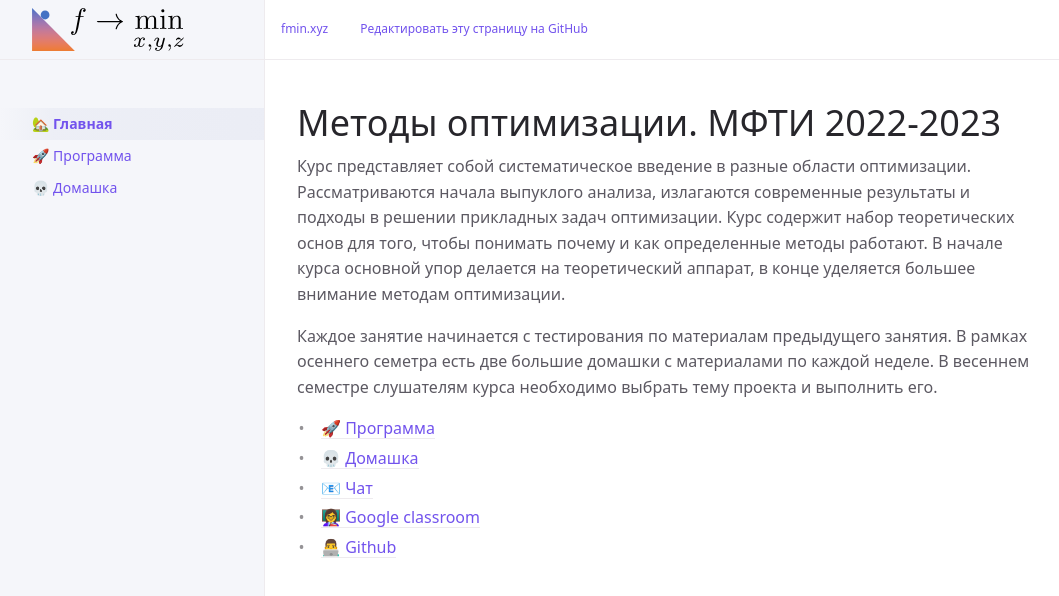
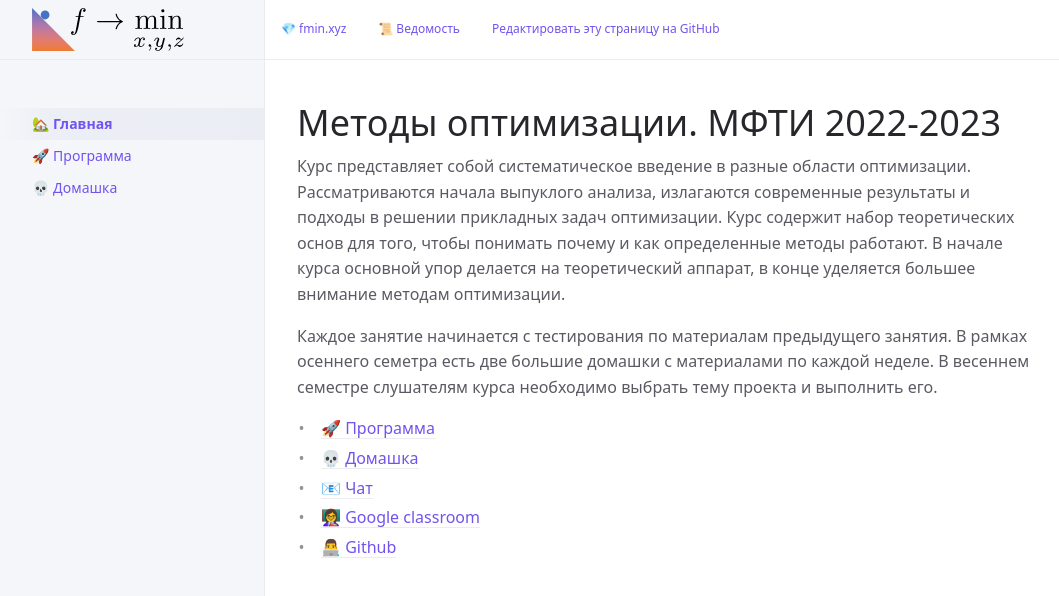
Before and after one commit to MerkulovDaniil/mipt22, a Jekyll site: the page built from README.md, in a window 1280 px wide. Shown: the top 596 px of the page, without its empty margins (107-1166 px from the left). Built offline with Jekyll 4.4.1, drawn with Linux system fonts in a browser that asks for light colours; our own code applies the rules of GitHub Pages for plain Markdown files; a script that is not in the unit is left out.

Commit message:
add link to ведомость

```diff
--- a/_config.yml
+++ b/_config.yml
@@ -17,8 +17,10 @@ gh_edit_view_mode: "edit" # "tree" or "edit" if you want the user to jump into t
 
 # Aux links for the upper right navigation
 aux_links:
-  "fmin.xyz":
+  "💎 fmin.xyz":
     - "https://fmin.xyz"
+  "📜 Ведомость":
+    - "https://docs.google.com/spreadsheets/d/1WNbD8Fij7xkGmXXqDa13DhZ7IIIQb2MesgAIHRjYe58/edit?usp=sharing"
 # Makes Aux links open in a new tab. Default is false
 aux_links_new_tab: true
 
```
